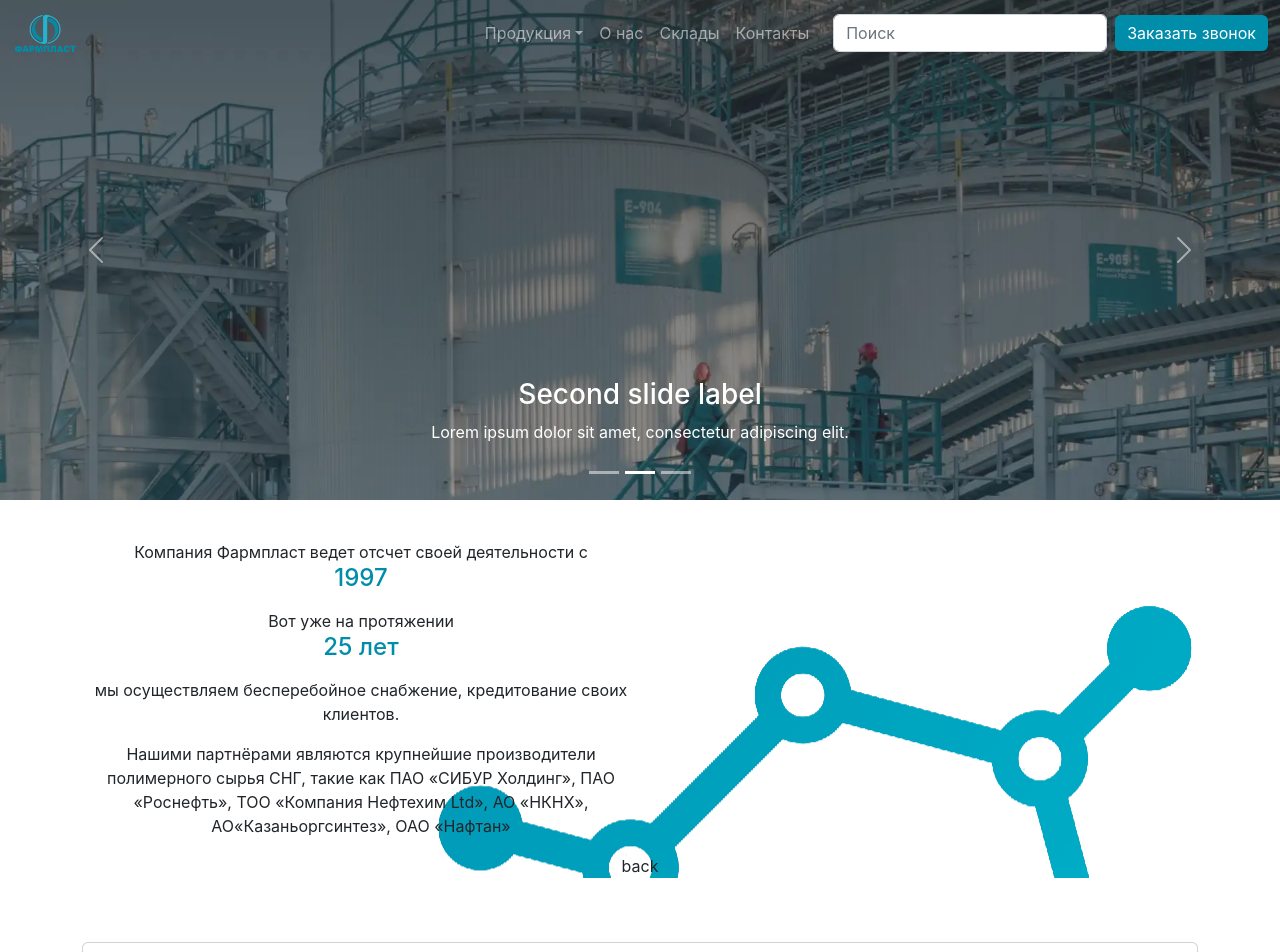
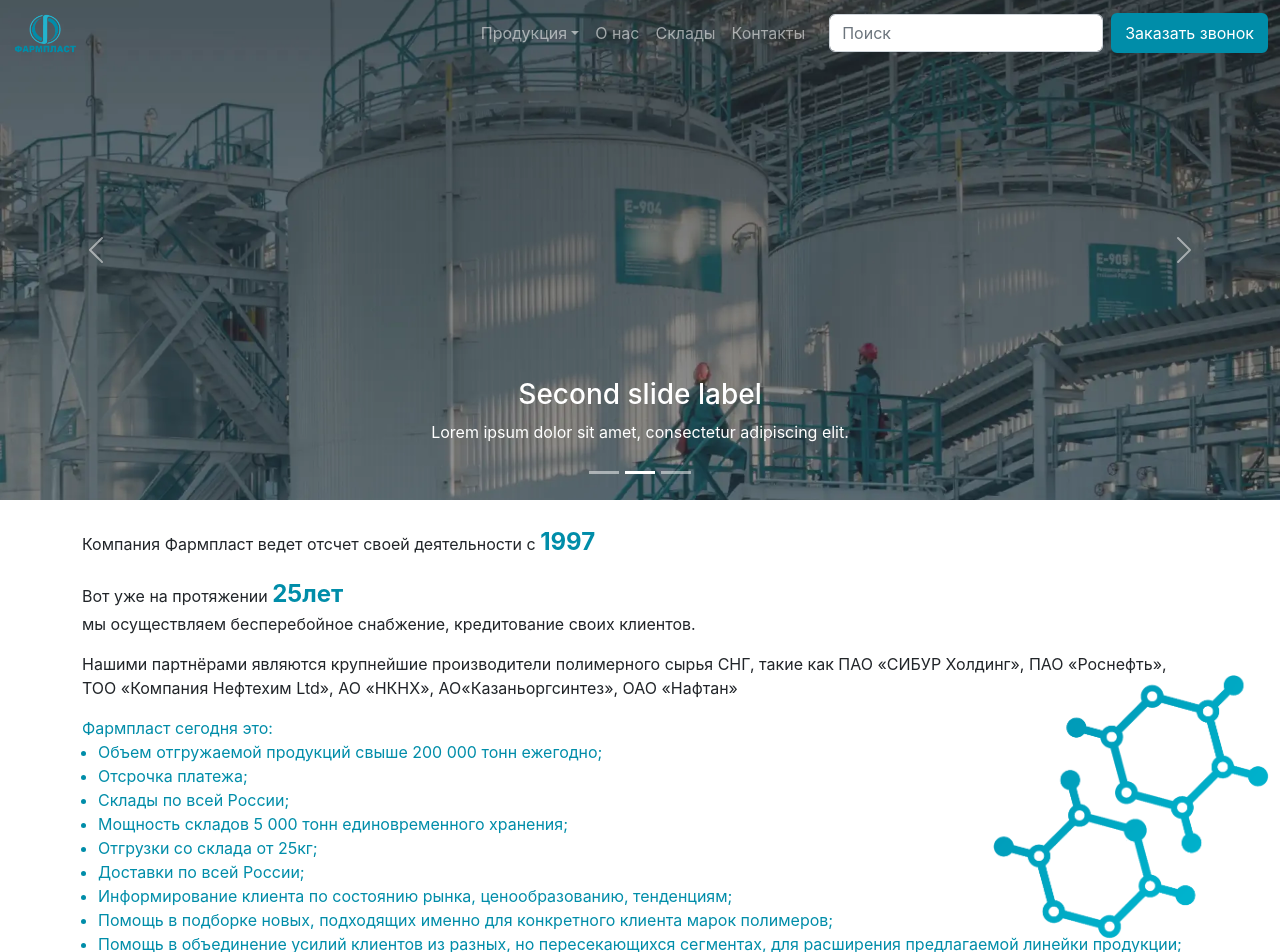
Before and after one commit to fullstack7777/farmplast, a React (Create React App) app: page / in a window 1280 px wide. Shown: the top 952 px of the page. Built offline with nearby package versions, Linux system fonts and the light colour scheme.

Commit message:
added section2

```diff
--- a/public/css/style.css
+++ b/public/css/style.css
@@ -1,4 +1,33 @@
 .custom-button{
     background-color: #008DA9!important;
-    border: none!important;
+    border: solid 2px #008DA9 !important;
 }
+.custom-bold{
+    font-size: 18pt;
+    color: #008DA9;
+    font-weight: bold;
+}
+#section2{
+    position: relative;
+}
+#section2 p{
+    text-align: start;
+}
+.custom-colored-text{
+    color: #008DA9;
+    text-align: start;
+}
+.custom-colored-text ul{
+    padding-left: 16px;
+}
+.custom-section2-img{
+    width: 300px;
+    position: absolute;
+    right: 0;
+    top: 160px;
+}
+@media all and (max-width: 1024px) {
+    .custom-section2-img{
+        visibility: hidden;
+    }
+}
--- a/src/components/pages/section-2.js
+++ b/src/components/pages/section-2.js
@@ -1,28 +1,60 @@
 import React from 'react';
+import Container from "react-bootstrap/Container";
 
-function Section2() {
+function Section2(){
     return (
-       <section>
-           <div className="section">
-               <div className="container bg-image">
-                       <div className="col-md-6">
-                           <p>Компания Фармпласт ведет отсчет своей деятельности с <h4 className="big">1997</h4></p>
-                            <p>Вот уже на протяжении<h4 className="big">25 лет</h4></p>
-                            <p>мы осуществляем бесперебойное снабжение, кредитование своих клиентов.</p>
-                            <p>Нашими партнёрами являются крупнейшие производители полимерного сырья СНГ, такие как
-                                ПАО «СИБУР Холдинг», ПАО «Роснефть», ТОО «Компания Нефтехим Ltd», АО «НКНХ»,
-                                АО«Казаньоргсинтез», ОАО «Нафтан»</p>
+        <div id="section2">
+            <img className="custom-section2-img" src="/images/image1.jpg"/>
+            <Container>
+                <br/>
+                <p>Компания Фармпласт ведет отсчет своей деятельности с <span className="custom-bold">1997</span></p>
+                <p>Вот уже на протяжении <span className="custom-bold">25лет</span><br/>мы осуществляем бесперебойное снабжение, кредитование  своих клиентов.</p>
+                <p>Нашими партнёрами являются крупнейшие производители полимерного сырья СНГ, такие  как ПАО «СИБУР Холдинг»,  ПАО «Роснефть», ТОО «Компания Нефтехим Ltd», АО «НКНХ», АО«Казаньоргсинтез», ОАО «Нафтан»</p>
 
-                            <div className="text-decoration-underline mx-auto"></div>
-                        </div>
-                   <div>
-                       back
-                   </div>
-
-               </div>
-           </div>
-       </section>
+                <div className="custom-colored-text">
+                    Фармпласт сегодня это:
+                    <ul>
+                        <li>
+                            Объем отгружаемой продукций свыше 200 000 тонн ежегодно;
+                        </li>
+                        <li>Отсрочка платежа;</li>
+                        <li>Склады по всей России;</li>
+                        <li>Мощность складов 5 000 тонн единовременного хранения;</li>
+                        <li>Отгрузки со склада от 25кг;</li>
+                        <li>Доставки по всей России;</li>
+                        <li>Информирование клиента по состоянию рынка, ценообразованию, тенденциям;</li>
+                        <li>Помощь в подборке новых, подходящих именно для конкретного клиента марок полимеров;</li>
+                        <li>Помощь в объединение усилий клиентов из разных, но пересекающихся сегментах, для расширения предлагаемой линейки продукции;</li>
+                        <li>На основе наших знаний и возможностей  рекомендации по привлечению банковских продуктов, факторинга и т.д;</li>
+                    </ul>
+                </div>
+            </Container>
+        </div>
     );
 }
+// function Section2() {
+//     return (
+//        <section>
+//            <div className="section">
+//                <div className="container bg-image">
+//                        <div className="col-md-6">
+//                            <p>Компания Фармпласт ведет отсчет своей деятельности с <h4 className="big">1997</h4></p>
+//                             <p>Вот уже на протяжении<h4 className="big">25 лет</h4></p>
+//                             <p>мы осуществляем бесперебойное снабжение, кредитование своих клиентов.</p>
+//                             <p>Нашими партнёрами являются крупнейшие производители полимерного сырья СНГ, такие как
+//                                 ПАО «СИБУР Холдинг», ПАО «Роснефть», ТОО «Компания Нефтехим Ltd», АО «НКНХ»,
+//                                 АО«Казаньоргсинтез», ОАО «Нафтан»</p>
+//
+//                             <div className="text-decoration-underline mx-auto"></div>
+//                         </div>
+//                    <div>
+//                        back
+//                    </div>
+//
+//                </div>
+//            </div>
+//        </section>
+//     );
+// }
 
 export default Section2;
```
Also changed, not shown: public/images/image1.jpg (added).
